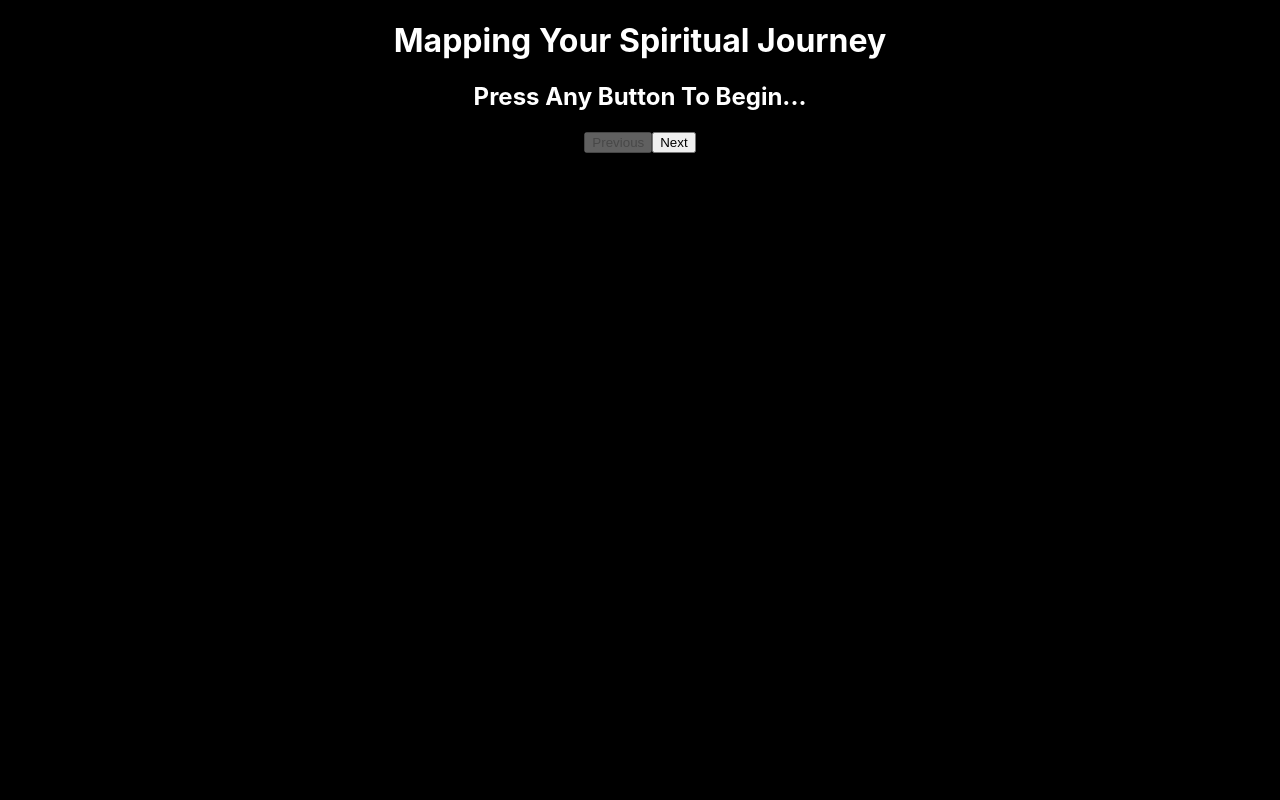
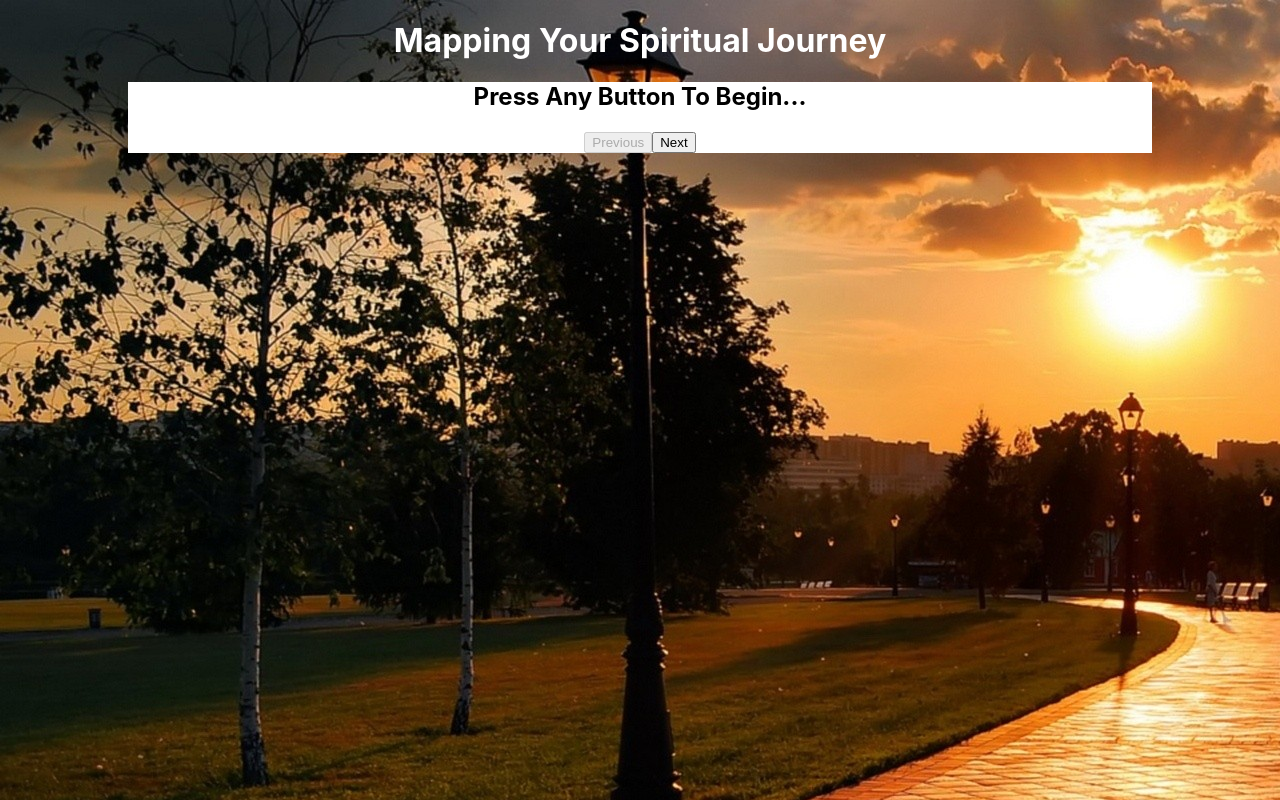
Before and after one commit to WestCornfield/spiritual-journey, a React (Create React App) app: page / in a window 1280 px wide. Built offline with nearby package versions, Linux system fonts and the light colour scheme.

Commit message:
change background to use new picture

```diff
--- a/src/components/Question.component.jsx
+++ b/src/components/Question.component.jsx
@@ -9,7 +9,6 @@ const Question = (props) => {
   const questions = quizProperties.questions;
 
   const valueChanged = (valueString) => {
-    console.log("inside valueChanged");
     var value = parseInt(valueString);
     if (props.index == 0) {
       dispatch(updateScoreOne(value));
--- a/src/components/content-carousel-styles.css
+++ b/src/components/content-carousel-styles.css
@@ -1,36 +1,42 @@
+.content-carousel {
+  background:white;
+  width:80%;
+  margin:auto;
+}
+
 .slow-fade-in {
   animation: fadeInFromNone 5s ease-out;
-  color:white;
+  color:black;
 }
 
 .carousel-page-one {
   animation: fadeInFromNone 5s ease-out;
-  color:white;
+  color:black;
 }
 
 .carousel-page-two {
   animation: fadeInFromNone 5s ease-out;
-  color:white;
+  color:black;
 }
 
 .carousel-page-three {
   animation: fadeInFromNone 5s ease-out;
-  color:white;
+  color:black;
 }
 
 .carousel-page-four {
   animation: fadeInFromNone 5s ease-out;
-  color:white;
+  color:black;
 }
 
 .carousel-page-five {
   animation: fadeInFromNone 5s ease-out;
-  color:white;
+  color:black;
 }
 
 .carousel-page-six {
   animation: fadeInFromNone 5s ease-out;
-  color:white;
+  color:black;
 }
 
 @keyframes fadeInFromNone {
@@ -51,5 +57,5 @@
 }
 
 .carousel {
-  color: white;
+  color: black;
 }
--- a/src/components/temporary-background-styles.css
+++ b/src/components/temporary-background-styles.css
@@ -1,5 +1,5 @@
 .background {
-  background-color: black;
+  background: url("../resources/Pathway.jpg") black;
   position: fixed;
   height: 100%;
   width:100%
```
Also changed, not shown: src/resources/Pathway.jpg (added).
